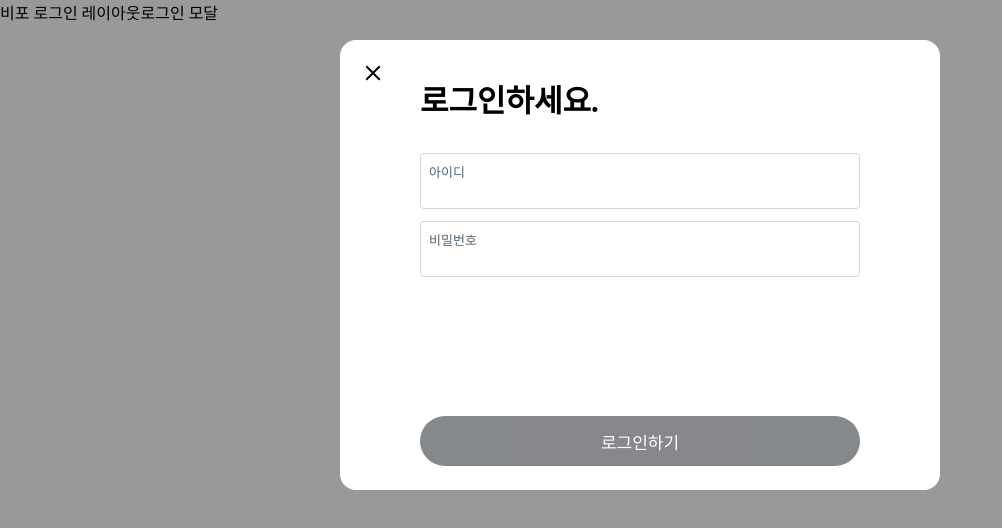
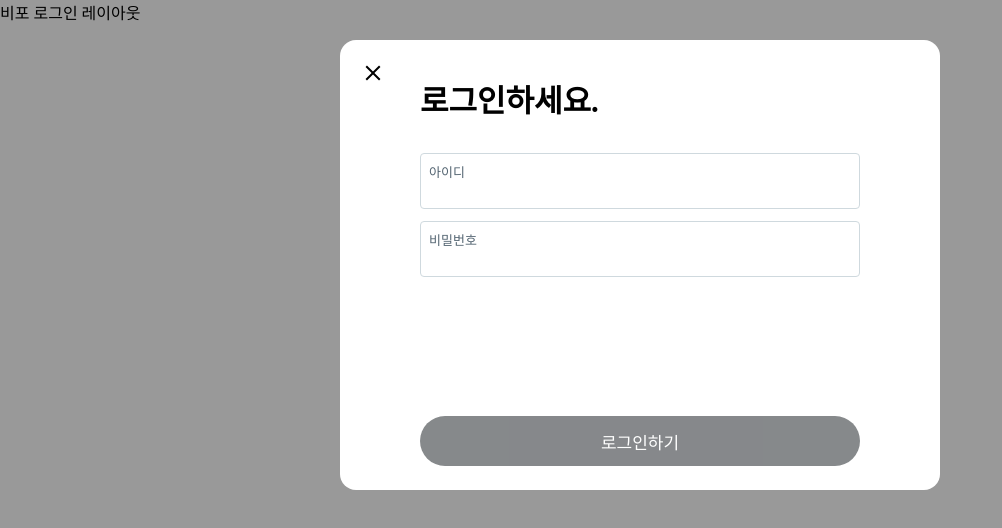
Before and after one commit to Witsel-Blue/Study_React, a Next.js app: page /i/flow/login in a window 1280 px wide. Shown: the top 528 px of the page, without its empty margins (0-1002 px from the left). Built offline with nearby package versions, Linux system fonts and the light colour scheme.

Commit message:
intercepting route

```diff
--- a/src/app/(beforeLogin)/@modal/i/flow/login/page.tsx
+++ b/src/app/(beforeLogin)/@modal/(.)i/flow/login/page.tsx
@@ -1,6 +1,8 @@
+// 링크를 통한 접근 시 실행 intercepting route
+
 "use client";
 
-import style from '@/app/(beforeLogin)/@modal/i/flow/login/login.module.css';
+import style from '@/app/(beforeLogin)/@modal/(.)i/flow/login/login.module.css';
 import {useState} from "react";
 
 export default function LoginModal() {
--- a/src/app/(beforeLogin)/i/flow/login/page.tsx
+++ b/src/app/(beforeLogin)/i/flow/login/page.tsx
@@ -1,7 +1,53 @@
-export default function LogIn() {
-    return (
-        <main>
-            로그인 모달
-        </main>
-    )
+// 브라우저 접근, 주소입력, 새로고침 시 실행
+
+"use client";
+
+import style from '@/app/(beforeLogin)/@modal/(.)i/flow/login/login.module.css';
+import {useState} from "react";
+
+export default function LoginModal() {
+  const [id, setId] = useState();
+  const [password, setPassword] = useState();
+  const [message, setMessage] = useState();
+  const onSubmit = () => {};
+  const onClickClose = () => {};
+
+  const onChangeId = () => {};
+
+  const onChangePassword = () => {};
+
+  return (
+    <div className={style.modalBackground}>
+      <div className={style.modal}>
+        <div className={style.modalHeader}>
+          <button className={style.closeButton} onClick={onClickClose}>
+            <svg width={24} viewBox="0 0 24 24" aria-hidden="true"
+                 className="r-18jsvk2 r-4qtqp9 r-yyyyoo r-z80fyv r-dnmrzs r-bnwqim r-1plcrui r-lrvibr r-19wmn03">
+              <g>
+                <path
+                  d="M10.59 12L4.54 5.96l1.42-1.42L12 10.59l6.04-6.05 1.42 1.42L13.41 12l6.05 6.04-1.42 1.42L12 13.41l-6.04 6.05-1.42-1.42L10.59 12z"></path>
+              </g>
+            </svg>
+          </button>
+          <div>로그인하세요.</div>
+        </div>
+        <form onSubmit={onSubmit}>
+          <div className={style.modalBody}>
+            <div className={style.inputDiv}>
+              <label className={style.inputLabel} htmlFor="id">아이디</label>
+              <input id="id" className={style.input} value={id} onChange={onChangeId} type="text" placeholder=""/>
+            </div>
+            <div className={style.inputDiv}>
+              <label className={style.inputLabel} htmlFor="password">비밀번호</label>
+              <input id="password" className={style.input} value={password} onChange={onChangePassword} type="password" placeholder=""/>
+            </div>
+          </div>
+          <div className={style.message}>{message}</div>
+          <div className={style.modalFooter}>
+            <button className={style.actionButton} disabled={!id && !password}>로그인하기</button>
+          </div>
+        </form>
+      </div>
+    </div>
+  );
 }
--- a/src/app/(beforeLogin)/page.tsx
+++ b/src/app/(beforeLogin)/page.tsx
@@ -14,7 +14,7 @@ export default function Main() {
         <h2>지금 가입하세요.</h2>
         <Link href='/i/flow/signup' className={styles.signup}>계정 만들기</Link>
         <h3>이미 트위터에 가입하셨나요?</h3>
-        <Link href='/login' className={styles.login}>로그인</Link>
+        <Link href='/i/flow/login' className={styles.login}>로그인</Link>
       </div>
     </div>
   )
```
Also changed, not shown: src/app/(beforeLogin)/@modal/(.)i/flow/login/login.module.css (renamed from src/app/(beforeLogin)/@modal/i/flow/login/login.module.css).
